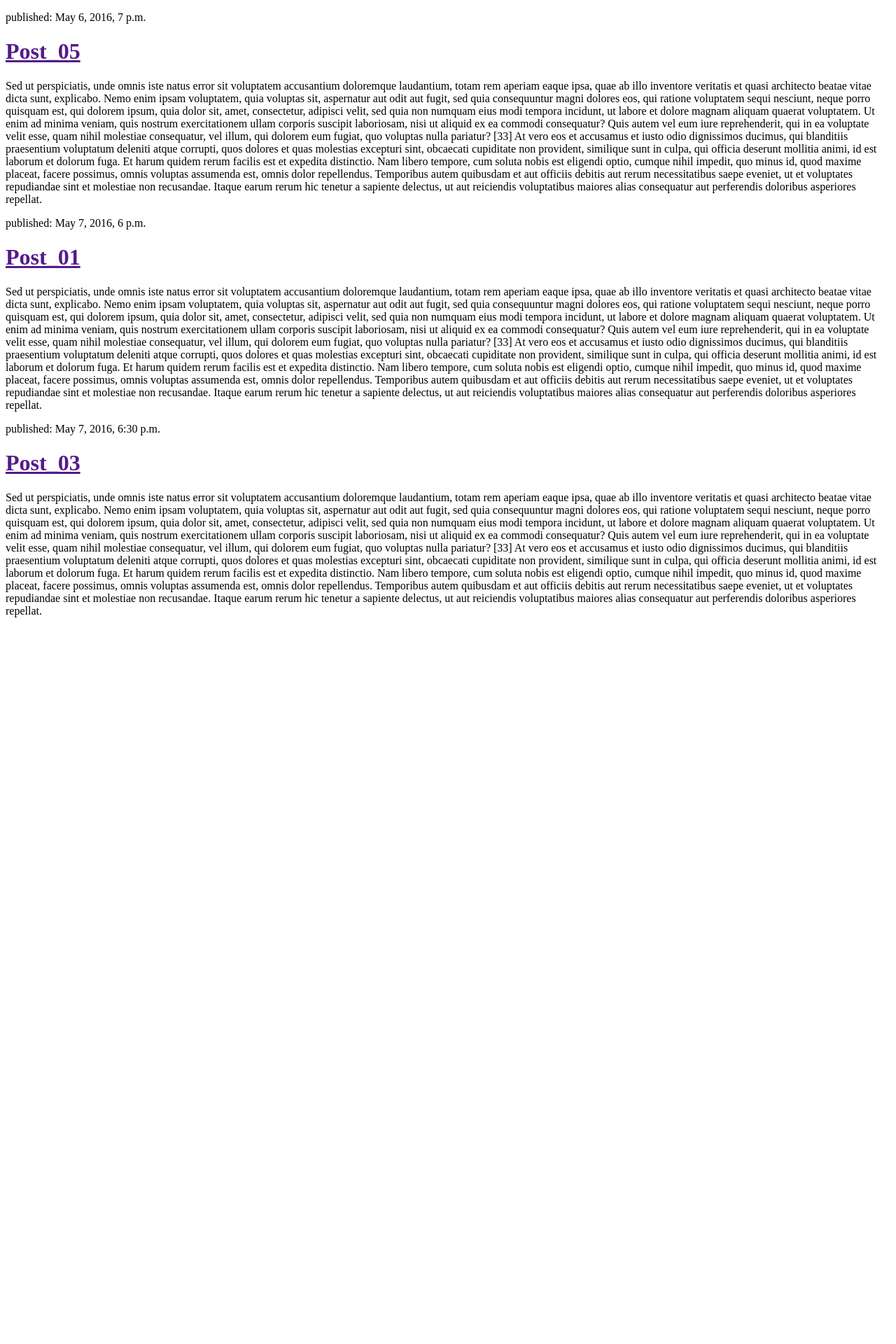
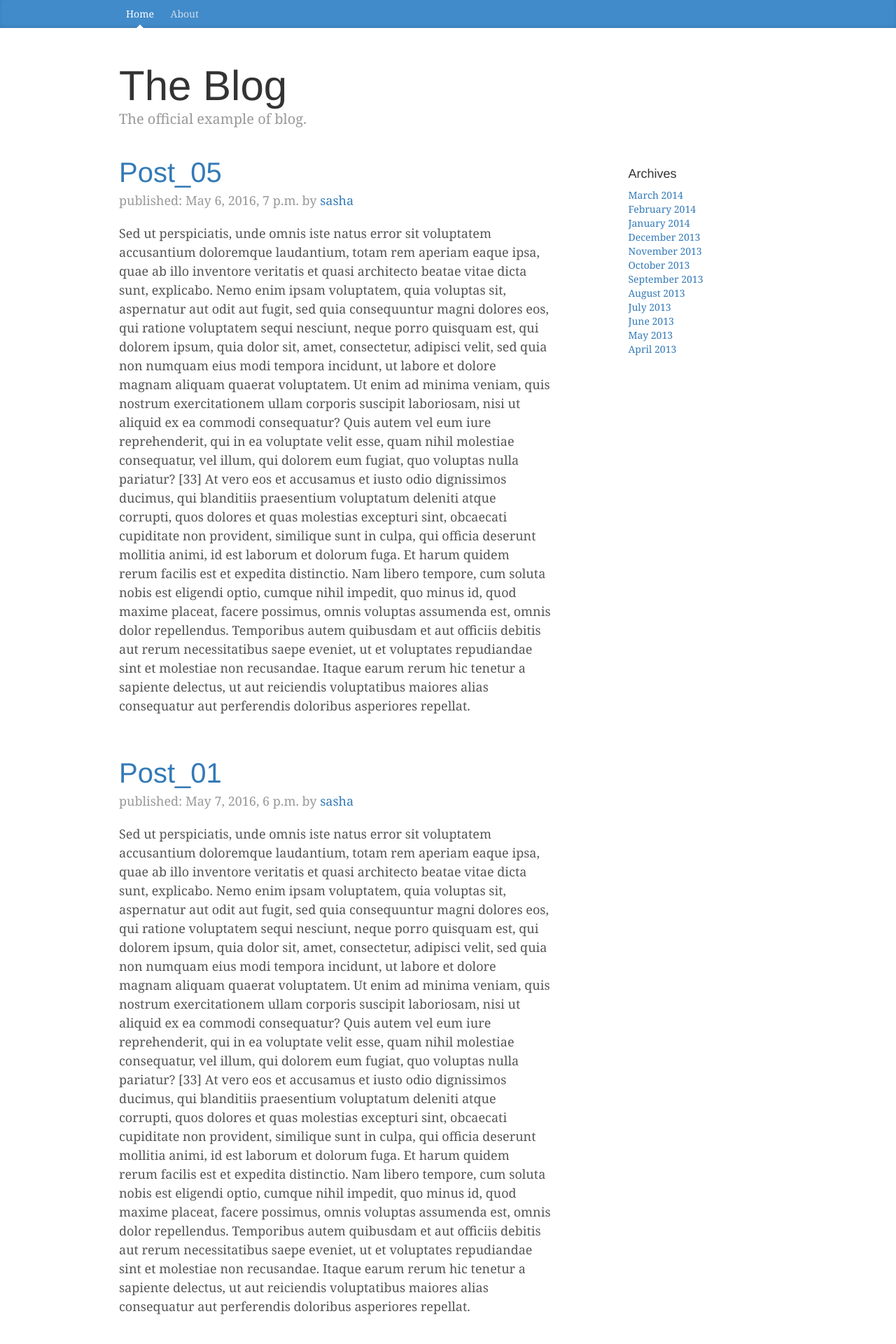
Before and after one commit to Sasha-P/sblog, a Django app: page / in a window 1280 px wide. Shown: the top 1920 px of the page at 70% size. Before the commit the page ends 882 px from the top, so only its background shows below. Run offline with Django 3.2, Linux system fonts and the light colour scheme; data comes from the database, SQL or seed files in the repository; both versions use the stored data as it was before the commit; some libraries are stand-ins or nearby versions.

Commit message:
css added

```diff
--- /dev/null
+++ b/blog/static/css/blog.css
@@ -0,0 +1,166 @@
+/*
+ * Globals
+ */
+
+body {
+  font-family: Georgia, "Times New Roman", Times, serif;
+  color: #555;
+}
+
+h1, .h1,
+h2, .h2,
+h3, .h3,
+h4, .h4,
+h5, .h5,
+h6, .h6 {
+  margin-top: 0;
+  font-family: "Helvetica Neue", Helvetica, Arial, sans-serif;
+  font-weight: normal;
+  color: #333;
+}
+
+
+/*
+ * Override Bootstrap's default container.
+ */
+
+@media (min-width: 1200px) {
+  .container {
+    width: 970px;
+  }
+}
+
+
+/*
+ * Masthead for nav
+ */
+
+.blog-masthead {
+  background-color: #428bca;
+  -webkit-box-shadow: inset 0 -2px 5px rgba(0,0,0,.1);
+          box-shadow: inset 0 -2px 5px rgba(0,0,0,.1);
+}
+
+/* Nav links */
+.blog-nav-item {
+  position: relative;
+  display: inline-block;
+  padding: 10px;
+  font-weight: 500;
+  color: #cdddeb;
+}
+.blog-nav-item:hover,
+.blog-nav-item:focus {
+  color: #fff;
+  text-decoration: none;
+}
+
+/* Active state gets a caret at the bottom */
+.blog-nav .active {
+  color: #fff;
+}
+.blog-nav .active:after {
+  position: absolute;
+  bottom: 0;
+  left: 50%;
+  width: 0;
+  height: 0;
+  margin-left: -5px;
+  vertical-align: middle;
+  content: " ";
+  border-right: 5px solid transparent;
+  border-bottom: 5px solid;
+  border-left: 5px solid transparent;
+}
+
+
+/*
+ * Blog name and description
+ */
+
+.blog-header {
+  padding-top: 20px;
+  padding-bottom: 20px;
+}
+.blog-title {
+  margin-top: 30px;
+  margin-bottom: 0;
+  font-size: 60px;
+  font-weight: normal;
+}
+.blog-description {
+  font-size: 20px;
+  color: #999;
+}
+
+
+/*
+ * Main column and sidebar layout
+ */
+
+.blog-main {
+  font-size: 18px;
+  line-height: 1.5;
+}
+
+/* Sidebar modules for boxing content */
+.sidebar-module {
+  padding: 15px;
+  margin: 0 -15px 15px;
+}
+.sidebar-module-inset {
+  padding: 15px;
+  background-color: #f5f5f5;
+  border-radius: 4px;
+}
+.sidebar-module-inset p:last-child,
+.sidebar-module-inset ul:last-child,
+.sidebar-module-inset ol:last-child {
+  margin-bottom: 0;
+}
+
+
+/* Pagination */
+.pager {
+  margin-bottom: 60px;
+  text-align: left;
+}
+.pager > li > a {
+  width: 140px;
+  padding: 10px 20px;
+  text-align: center;
+  border-radius: 30px;
+}
+
+
+/*
+ * Blog posts
+ */
+
+.blog-post {
+  margin-bottom: 60px;
+}
+.blog-post-title {
+  margin-bottom: 5px;
+  font-size: 40px;
+}
+.blog-post-meta {
+  margin-bottom: 20px;
+  color: #999;
+}
+
+
+/*
+ * Footer
+ */
+
+.blog-footer {
+  padding: 40px 0;
+  color: #999;
+  text-align: center;
+  background-color: #f9f9f9;
+  border-top: 1px solid #e5e5e5;
+}
+.blog-footer p:last-child {
+  margin-bottom: 0;
+}
--- a/blog/templates/blog/post_list.html
+++ b/blog/templates/blog/post_list.html
@@ -1,16 +1,74 @@
+{% load staticfiles %}
+
 <!DOCTYPE html>
 <html lang="en">
 <head>
     <meta charset="UTF-8">
     <title>Blog</title>
+    <!-- Latest compiled and minified CSS -->
+    <link rel="stylesheet" href="https://maxcdn.bootstrapcdn.com/bootstrap/3.3.6/css/bootstrap.min.css" integrity="sha384-1q8mTJOASx8j1Au+a5WDVnPi2lkFfwwEAa8hDDdjZlpLegxhjVME1fgjWPGmkzs7" crossorigin="anonymous">
+    <!-- Optional theme -->
+    <link rel="stylesheet" href="https://maxcdn.bootstrapcdn.com/bootstrap/3.3.6/css/bootstrap-theme.min.css" integrity="sha384-fLW2N01lMqjakBkx3l/M9EahuwpSfeNvV63J5ezn3uZzapT0u7EYsXMjQV+0En5r" crossorigin="anonymous">
+    <!-- Latest compiled and minified JavaScript -->
+    <script src="https://maxcdn.bootstrapcdn.com/bootstrap/3.3.6/js/bootstrap.min.js" integrity="sha384-0mSbJDEHialfmuBBQP6A4Qrprq5OVfW37PRR3j5ELqxss1yVqOtnepnHVP9aJ7xS" crossorigin="anonymous"></script>
+    <link rel="stylesheet" href="{% static 'css/blog.css' %}">
 </head>
 <body>
-    {% for post in posts %}
-        <div>
-            <p>published: {{ post.published_date }}</p>
-            <h1><a href="">{{ post.title }}</a></h1>
-            <p>{{ post.text|linebreaks }}</p>
+    <div class="blog-masthead">
+        <div class="container">
+            <nav class="blog-nav">
+                <a class="blog-nav-item active" href="#">Home</a>
+                <!--<a class="blog-nav-item" href="#">New features</a>-->
+                <!--<a class="blog-nav-item" href="#">Press</a>-->
+                <!--<a class="blog-nav-item" href="#">New hires</a>-->
+                <a class="blog-nav-item" href="#">About</a>
+            </nav>
         </div>
-    {% endfor %}
+    </div>
+
+    <div class="container">
+
+        <div class="blog-header">
+            <h1 class="blog-title">The Blog</h1>
+            <p class="lead blog-description">The official example of blog.</p>
+        </div>
+
+        <div class="row">
+            <div class="col-sm-8 blog-main">
+                {% for post in posts %}
+                    <div class="blog-post">
+                        <h2 class="blog-post-title"><a href="{% url 'post_detail' pk=post.pk %}">{{ post.title }}</a></h2>
+                        <p class="blog-post-meta">published: {{ post.published_date }} by <a href="#">{{ post.author}}</a></p>
+                        <p>{{ post.text|linebreaks }}</p>
+                    </div>
+                {% endfor %}
+                <nav>
+                    <ul class="pager">
+                        <li><a href="#">Previous</a></li>
+                        <li><a href="#">Next</a></li>
+                    </ul>
+                </nav>
+            </div>
+            <div class="col-sm-3 col-sm-offset-1 blog-sidebar">
+                <div class="sidebar-module">
+                    <h4>Archives</h4>
+                    <ol class="list-unstyled">
+                        <li><a href="#">March 2014</a></li>
+                        <li><a href="#">February 2014</a></li>
+                        <li><a href="#">January 2014</a></li>
+                        <li><a href="#">December 2013</a></li>
+                        <li><a href="#">November 2013</a></li>
+                        <li><a href="#">October 2013</a></li>
+                        <li><a href="#">September 2013</a></li>
+                        <li><a href="#">August 2013</a></li>
+                        <li><a href="#">July 2013</a></li>
+                        <li><a href="#">June 2013</a></li>
+                        <li><a href="#">May 2013</a></li>
+                        <li><a href="#">April 2013</a></li>
+                    </ol>
+                </div>
+            </div>
+        </div>
+    </div>
 </body>
 </html>
--- a/blog/urls.py
+++ b/blog/urls.py
@@ -4,4 +4,5 @@ from . import views
 
 urlpatterns = [
     url(r'^$', views.post_list, name='post_list'),
+    url(r'^post/(?P<pk>\d+)/$', views.post_detail, name='post_detail'),
 ]
--- a/blog/views.py
+++ b/blog/views.py
@@ -1,4 +1,4 @@
-from django.shortcuts import render
+from django.shortcuts import render, get_object_or_404
 from django.utils import timezone
 from .models import Post
 
@@ -6,3 +6,8 @@ from .models import Post
 def post_list(request):
     posts = Post.objects.filter(published_date__lte=timezone.now()).order_by('published_date')
     return render(request, 'blog/post_list.html', {'posts': posts})
+
+
+def post_detail(request, pk):
+    post = get_object_or_404(Post, pk=pk)
+    return render(request, 'blog/post_detail.html', {'post': post})
```
Also changed, not shown: db.sqlite3 (deleted), 1 other file.
